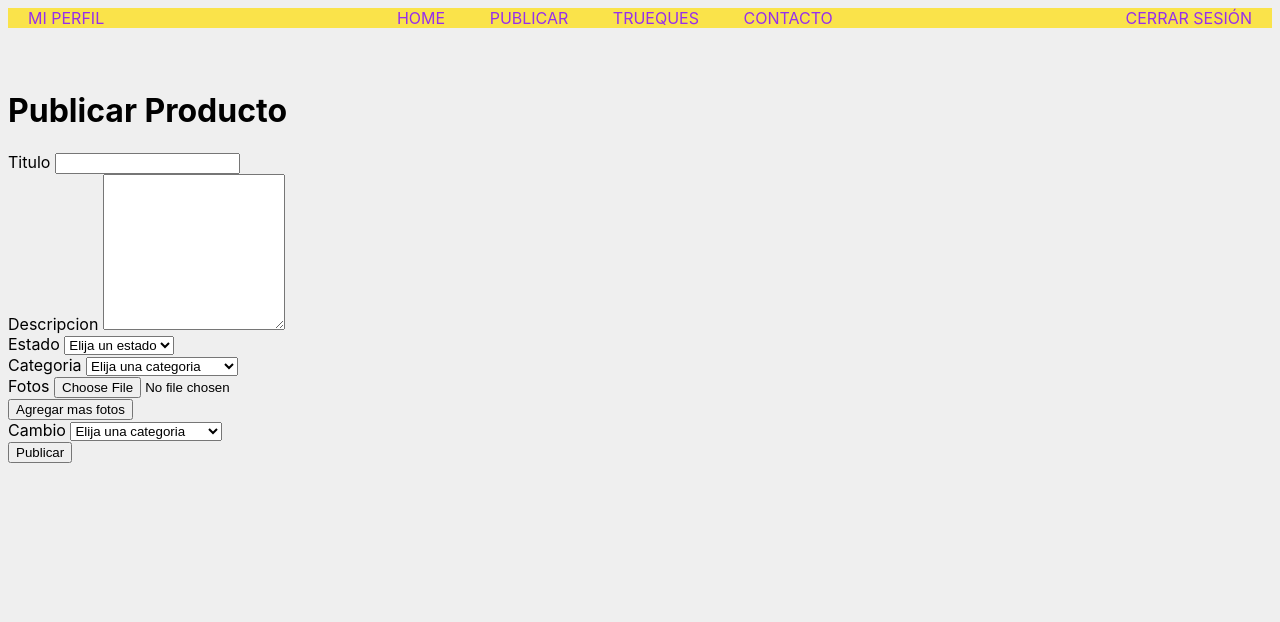
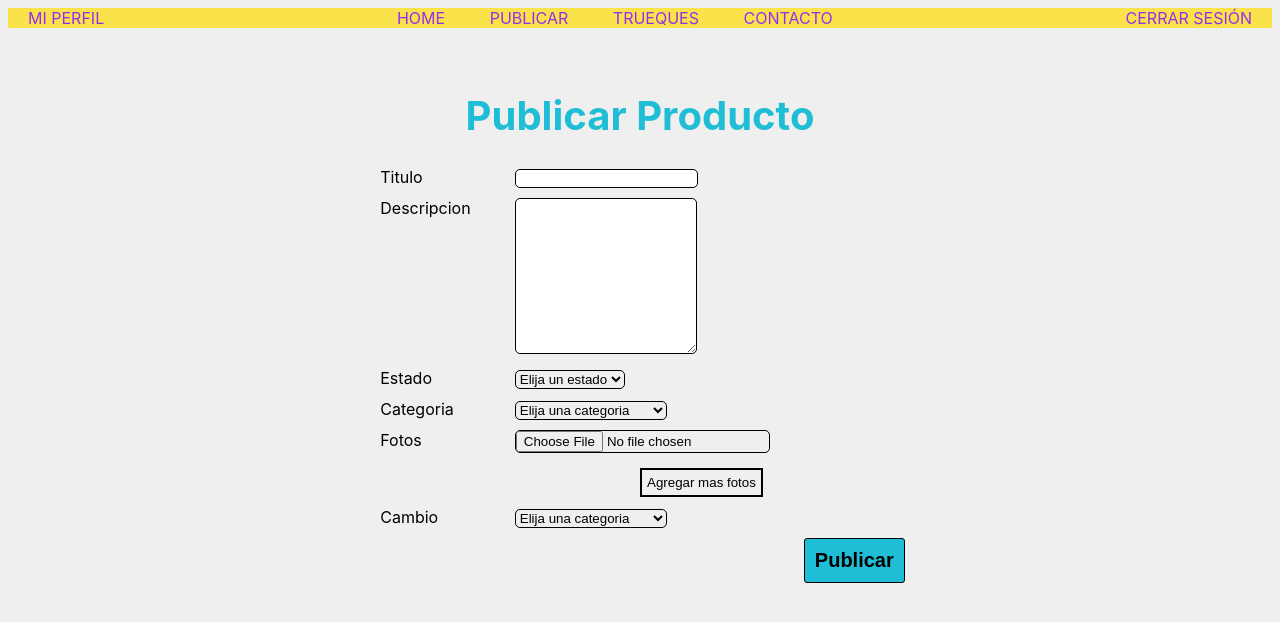
Before and after one commit to DCC-CC4401/2021-1-Grupo-12, a Django app: page /publicar/ in a window 1280 px wide. Shown: the top 622 px of the page. Run offline with Django 3.2, Linux system fonts and the light colour scheme; a user stored in the database is signed in.

Commit message:
Actualizado el diseño de la pagina para publicar un tureque

```diff
--- a/truequeapp/static/truequeapp/css/formulario.css
+++ b/truequeapp/static/truequeapp/css/formulario.css
@@ -10,13 +10,12 @@ Blanco crema: #efefef
 body {
     font-family: -apple-system, BlinkMacSystemFont, Segoe UI, Helvetica, Arial, sans-serif, Apple Color Emoji, Segoe UI Emoji;
     background-color: #efefef;
-    color: #20BED6;
+    color: #000000;
 }
 
 #formulario{
     display: flex;
     justify-content: center;
-
 }
 
 button{
@@ -25,13 +24,19 @@ button{
     margin-left: 30%;
     margin-top: 8%;
 }
+
+#agregar-fotos{
+    margin-top:5px;
+    margin-left: 50%;
+}
+
 button:hover{
     font-weight: 400;
     cursor: pointer;
     color: #D64920;
 }
 
-input, select {
+input, select, textarea {
     border-radius: 5px;
     border: 1px solid black;
 }
@@ -40,3 +45,43 @@ input, select {
     margin-top: 1%;
     margin-bottom: 1%;
 }
+
+h1 {
+    text-align: center;
+    font-size: 250%;
+    color: #20BED6
+}
+
+.left-col{
+    display: inline-block;
+    width: 100px;
+    text-align: left;
+    margin: 0px 10px 0px 15px;
+    vertical-align: top;
+    position: relative;
+    right: 10px;
+}
+
+.right-col{
+    display: inline-block;
+    width: 400px;
+    position: relative;
+    left: 10px;
+}
+
+.form-div{
+    margin: 0px 0px 10px 0px;
+}
+
+#enviar-div{
+    text-align: right;
+}
+
+#enviar{
+    padding: 10px;
+    font-weight: 550;
+    font-size: 20px;
+    color: #000000;
+    background-color: #20BED6;
+    border-radius: 3px;
+}
--- a/truequeapp/static/truequeapp/js/publicar.js
+++ b/truequeapp/static/truequeapp/js/publicar.js
@@ -9,7 +9,9 @@ function addImageButton(i){
         input_nuevo.setAttribute("name","foto_"+i);
         input_nuevo.setAttribute("type","file");
         input_nuevo.setAttribute("required","");
-        document.getElementById("fotos-div").appendChild(input_nuevo);
+        document.getElementById("input-fotos").appendChild(input_nuevo);
+        input_nuevo.insertAdjacentHTML('beforebegin', '<div>');
+        input_nuevo.insertAdjacentHTML('afterend', '</div>');
 
         let agregar_imagen = document.getElementById("agregar-fotos");
         agregar_imagen.setAttribute("onclick","addImageButton("+(i+1)+")");
--- a/truequeapp/templates/truequeapp/login.html
+++ b/truequeapp/templates/truequeapp/login.html
@@ -18,12 +18,12 @@
             {% csrf_token %}
 
             <div class="form-group">
-                <label for="nombre_usuario">Usuario</label>
+                <label class="label-form" for="nombre_usuario">Usuario</label>
                 <input type="text" class="form-control" id=nombre_usuario name="nombre_usuario" required>
             </div>
 
             <div class="form-group">
-                <label for="contraseña">Contraseña</label>
+                <label class="label-form" for="contraseña">Contraseña</label>
                 <input type="password" class="form-control" id=contraseña name="contraseña" required>
             </div>
 
--- a/truequeapp/templates/truequeapp/publicar.html
+++ b/truequeapp/templates/truequeapp/publicar.html
@@ -3,6 +3,7 @@
 {% load static %}
 <head>
     <title>Publicar</title>
+    <link rel="stylesheet" type="text/css" href="{% static 'truequeapp/css/formulario.css' %}">
     <script src="{% static 'truequeapp/js/publicar.js' %}"></script>
 </head>
 
@@ -13,20 +14,34 @@
     <div>
         <h1>Publicar Producto</h1>
         {% if user.is_authenticated %}
+
+        <div id="formulario">
+
             <form action="/publicar/" method="POST" enctype="multipart/form-data"> {% csrf_token %}
 
-                <div id="titulo-div">
+                <div id="titulo-div" class="form-div">
+                    <div class="left-col">
                         <label for="titulo">Titulo</label>
+                    </div>
+                    <div class="right-col">
                         <input id="titulo" name="titulo" type="text" maxlength="200" required>
                     </div>
+                </div>
 
-                <div id="descripcion-div">
+                <div id="descripcion-div" class="form-div">
+                    <div class="left-col">
                         <label for="descripcion">Descripcion</label>
+                    </div>
+                    <div class="right-col">
                         <textarea id="descripcion" name="descripcion" cols="20" rows="10"></textarea>
                     </div>
+                </div>
 
-                <div id="estado-div">
+                <div id="estado-div" class="form-div">
+                    <div class="left-col">
                         <label for="estado">Estado</label>
+                    </div>
+                    <div class="right-col">
                         <select id="estado" name="estado" required>
                             <option value="" selected>Elija un estado</option>
                             {% for estado in estados %}
@@ -34,9 +49,13 @@
                             {% endfor %}
                         </select>
                     </div>
+                </div>
 
-                <div id="categoria-div">
+                <div id="categoria-div" class="form-div">
+                    <div class="left-col">
                         <label for="categoria">Categoria</label>
+                    </div>
+                    <div class="right-col">
                         <select id="categoria" name="categoria" required>
                             <option value="" selected>Elija una categoria</option>
                             {% for categoria in categorias %}
@@ -44,18 +63,26 @@
                             {% endfor %}
                         </select>
                     </div>
+                </div>
 
-                <div id="fotos-div">
+                <div id="fotos-div" class="form-div">
+                    <div class="left-col">
                         <label for="fotos">Fotos</label>
+                    </div>
+                    <div id="input-fotos" class="right-col">
                         <input id="foto_1" name="foto_1" type="file" required>
                     </div>
+                </div>
 
-                <div id="agregar-fotos-div">
+                <div id="agregar-fotos-div" class="form-div">
                     <button id="agregar-fotos" type="button" onclick="addImageButton(2)">Agregar mas fotos</button>
                 </div>
 
-                <div id="cambio-div">
+                <div id="cambio-div" class="form-div">
+                    <div class="left-col">
                         <label for="cambio">Cambio</label>
+                    </div>
+                    <div class="right-col">
                         <select id="cambio" name="cambio" required>
                             <option value="" selected>Elija una categoria</option>
                             {% for categoria in categorias %}
@@ -63,12 +90,14 @@
                             {% endfor %}
                         </select>
                     </div>
+                </div>
 
-                <div id="enviar-div">
+                <div id="enviar-div" class="form-div">
                     <input id="enviar" name="enviar" type="submit" value="Publicar">
                 </div>
             </form>
 
+        </div>
         {% else %}
             <h3>Por favor incie sesion para publicar sus productos</h3>
         {% endif %}
```
Lines whose indentation alone changed are shown as unchanged.
